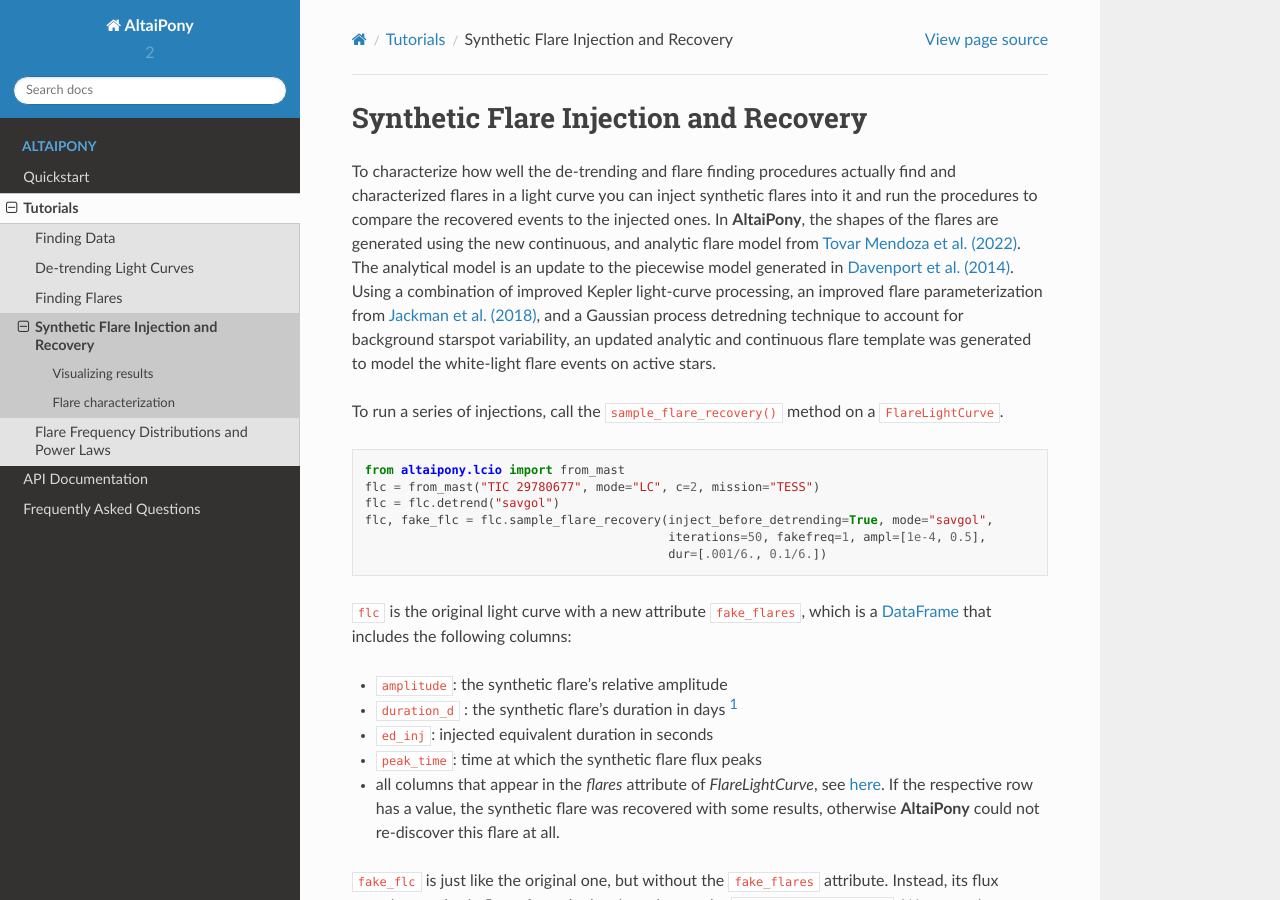
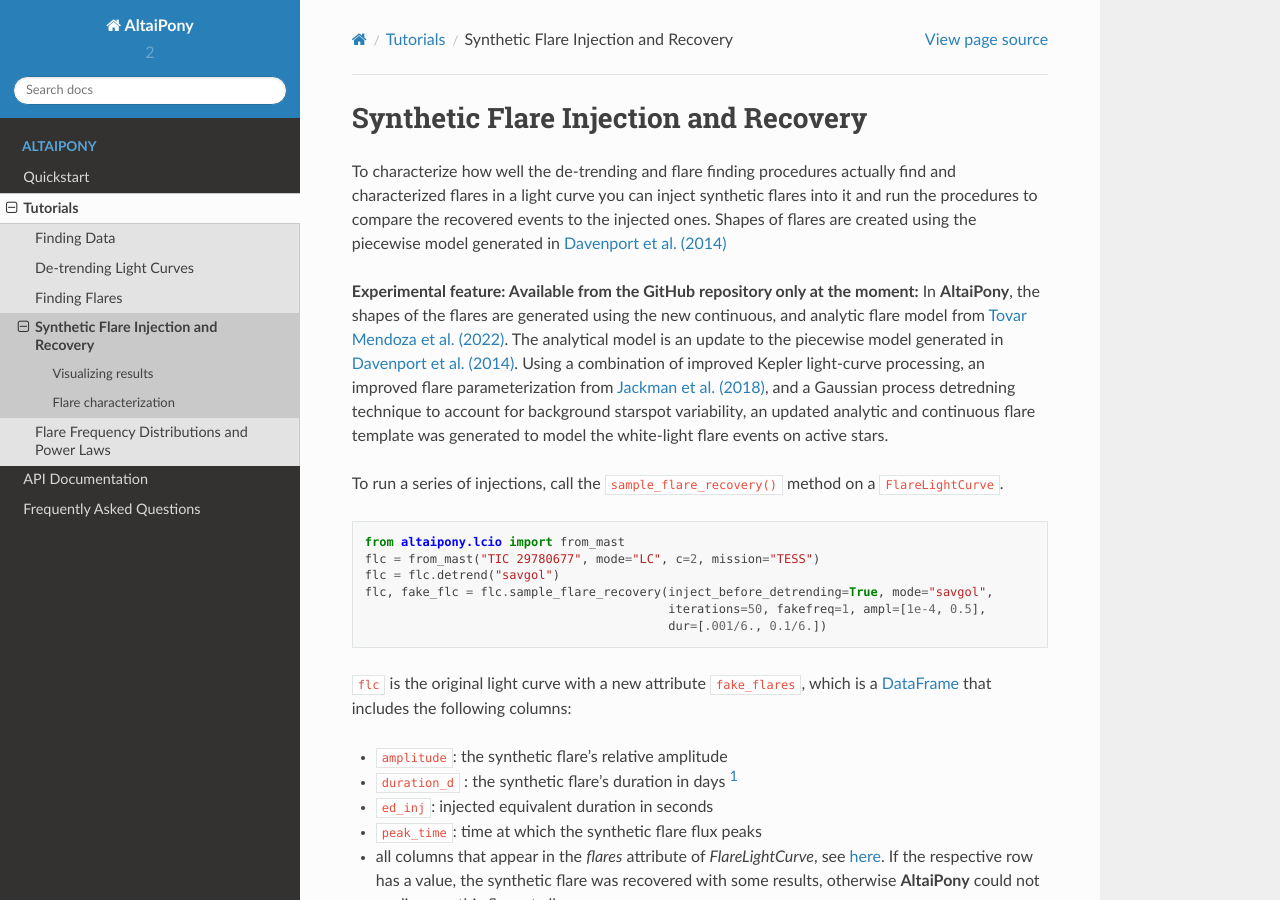
Before and after one commit to ekaterinailin/AltaiPony, a Sphinx documentation site: the page built from docs/source/tutorials/fakeflares.rst, in a window 1280 px wide and 900 px high. Built offline with Sphinx 7.4.7 and the Read the Docs theme 2.0.0, drawn with Linux system fonts in a browser that asks for light colours.

Commit message:
new model and old model for flares

```diff
--- a/docs/source/tutorials/fakeflares.rst
+++ b/docs/source/tutorials/fakeflares.rst
@@ -1,7 +1,9 @@
 Synthetic Flare Injection and Recovery
 =====
 
-To characterize how well the de-trending and flare finding procedures actually find and characterized flares in a light curve you can inject synthetic flares into it and run the procedures to compare the recovered events to the injected ones. In **AltaiPony**, the shapes of the flares are generated using the new continuous, and analytic flare model from `Tovar Mendoza et al. (2022)`_. The analytical model is an update to the piecewise model generated in `Davenport et al. (2014)`_. Using a combination of improved Kepler light-curve processing, an improved flare parameterization from `Jackman et al. (2018)`_, and a Gaussian process detredning technique to account for background starspot variability, an updated analytic and continuous flare template was generated to model the white-light flare events on active stars.
+To characterize how well the de-trending and flare finding procedures actually find and characterized flares in a light curve you can inject synthetic flares into it and run the procedures to compare the recovered events to the injected ones. Shapes of flares are created using the piecewise model generated in `Davenport et al. (2014)`_
+
+**Experimental feature: Available from the GitHub repository only at the moment:** In **AltaiPony**, the shapes of the flares are generated using the new continuous, and analytic flare model from `Tovar Mendoza et al. (2022)`_. The analytical model is an update to the piecewise model generated in `Davenport et al. (2014)`_. Using a combination of improved Kepler light-curve processing, an improved flare parameterization from `Jackman et al. (2018)`_, and a Gaussian process detredning technique to account for background starspot variability, an updated analytic and continuous flare template was generated to model the white-light flare events on active stars.
 
 To run a series of injections, call the ``sample_flare_recovery()`` method on a ``FlareLightCurve``.
 
```
